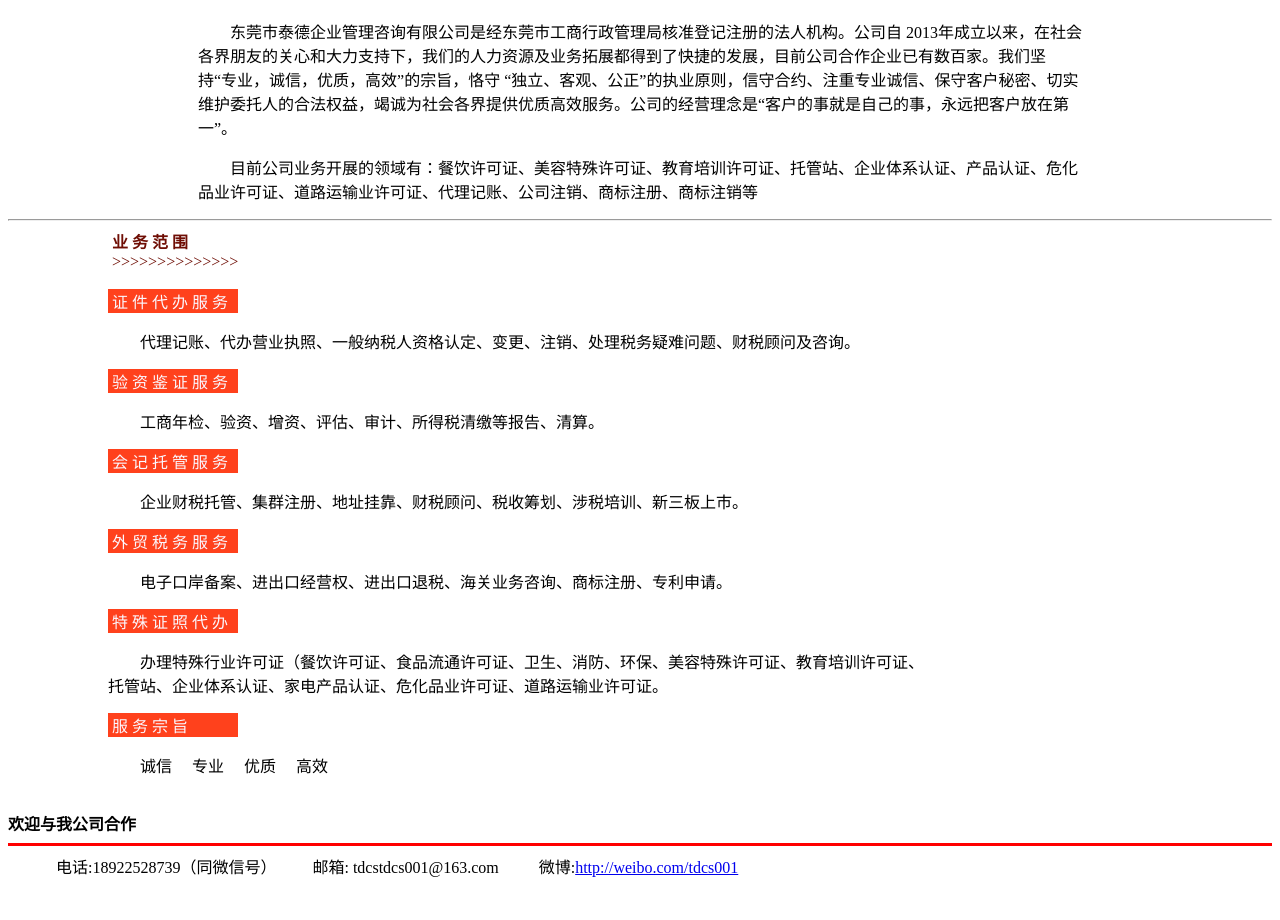
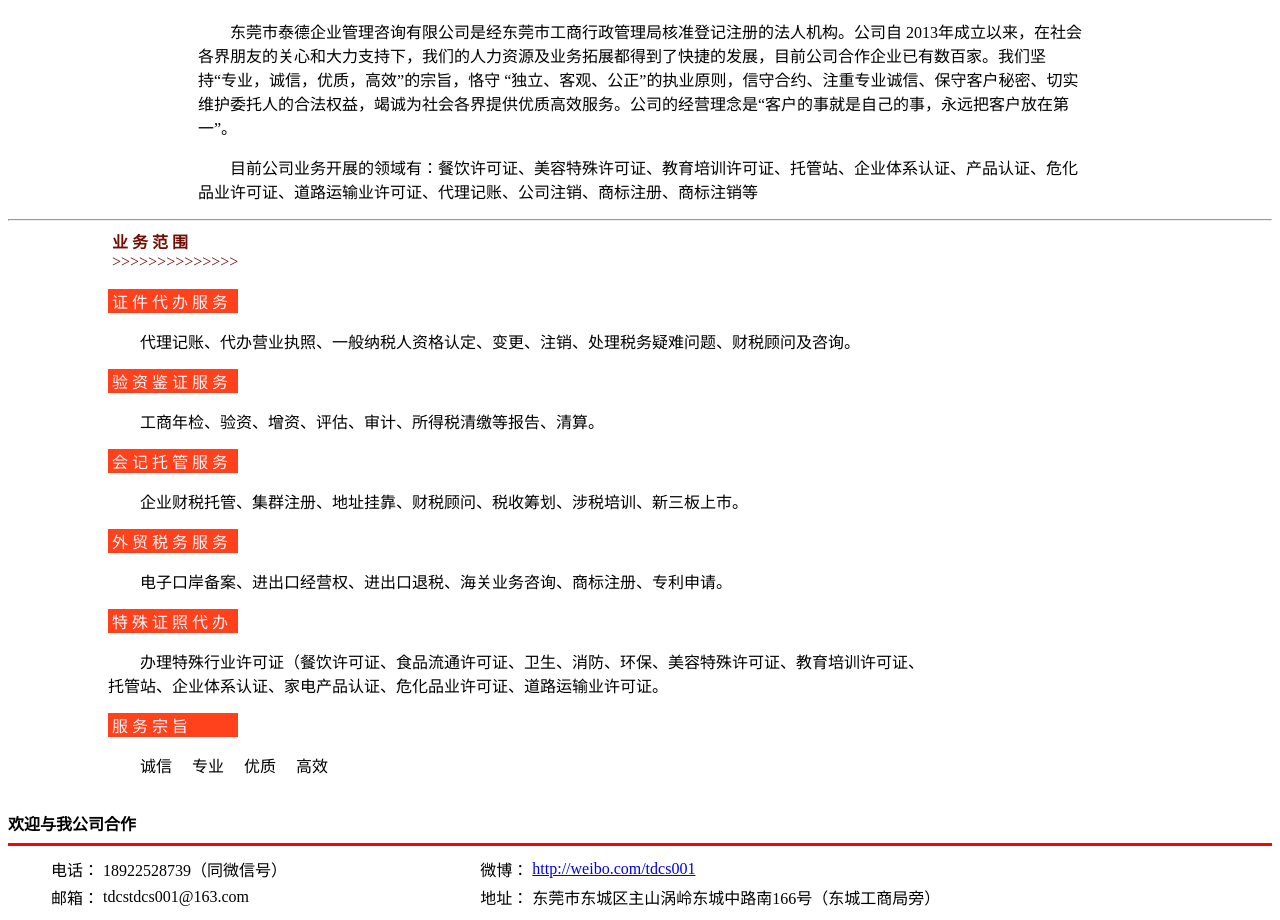
Before and after one commit to hyfjsw001/tdcs, a plain HTML site: page index.html in a window 1280 px wide. Shown: the part 136-1056 px from the top of the page. Before the commit the page ends 1022 px from the top, so only its background shows below. Drawn offline with Linux system fonts and the light colour scheme.

Commit message:
用表格改了地址电话栏，并隐藏了底部滚动条

```diff
--- a/index.html
+++ b/index.html
@@ -15,7 +15,7 @@
 <span id="hy" ><h1>泰德财税欢迎你</h1></span>
 <div id="manager" >
 
-  <a href="../ctthyf"><img src="picture/3301.png" ></a>
+  <a href="tdcs.html"><img src="picture/3301.png" ></a>
 </div>
 
 <div id="phone">财富热线：189 2252 8739  </div>
@@ -53,13 +53,24 @@
 <br><b>欢迎与我公司合作</b>
 <hr size="3" color="red"/>
 
-<div id="wei">
-  &nbsp&nbsp&nbsp&nbsp&nbsp&nbsp&nbsp&nbsp&nbsp&nbsp&nbsp&nbsp电话:18922528739（同微信号）&nbsp&nbsp&nbsp&nbsp&nbsp&nbsp&nbsp&nbsp
-  邮箱: tdcstdcs001@163.com &nbsp&nbsp&nbsp&nbsp&nbsp&nbsp&nbsp&nbsp
-  微博:<a href="http://weibo.com/tdcs001" target="_blank">http://weibo.com/tdcs001</a>
 
 
-</div>
+<table  width="100%" >
+  <tr>
+    <td align="right">电话：</td>
+    <td>18922528739（同微信号）</td>
+    <td align="right"> 微博：</td>
+    <td><a href="http://weibo.com/tdcs001" target="_blank">http://weibo.com/tdcs001</a>  </td>
+  </tr>
+  <tr>
+    <td align="right">  邮箱： </td>
+    <td> tdcstdcs001@163.com   </td>
+    <td align="right">  地址： </td>
+    <td> 东莞市东城区主山涡岭东城中路南166号（东城工商局旁）</td>
+  </tr>
+</table>
+
+
 </body>
 
 </html>
--- a/tdcs.css
+++ b/tdcs.css
@@ -47,3 +47,7 @@ h4{
 	margin-left: 100px;
 	width:830px;
 }
+
+html {
+	overflow-x:hidden;
+}
```
